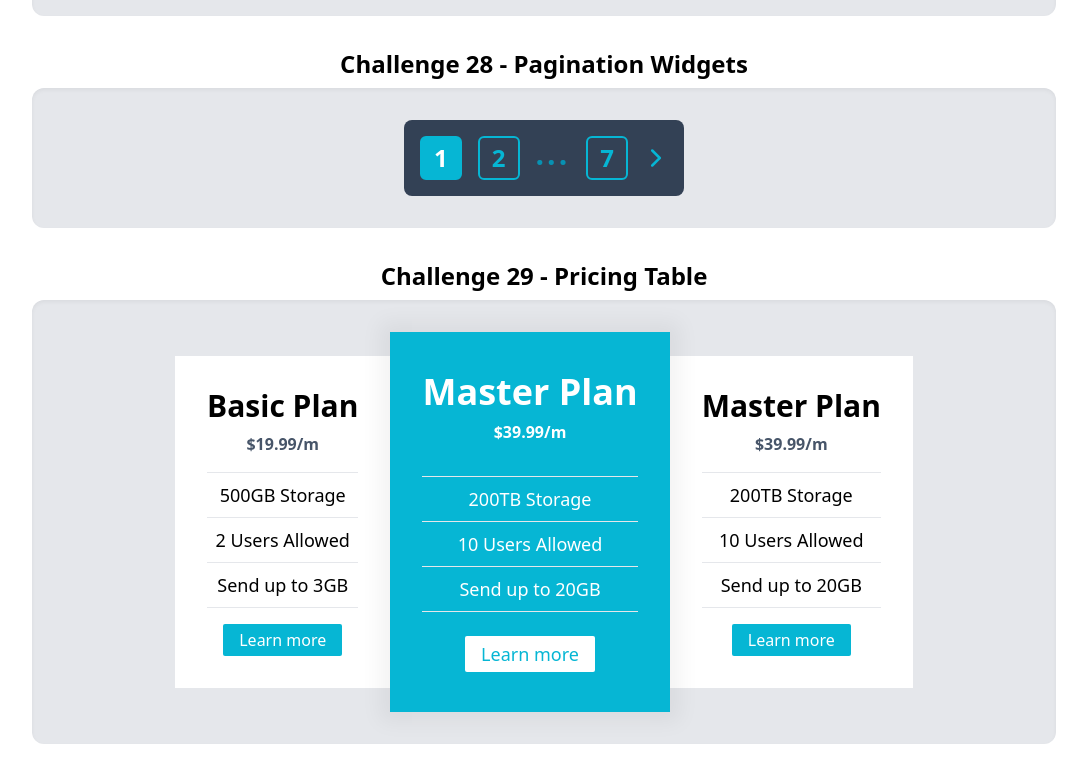
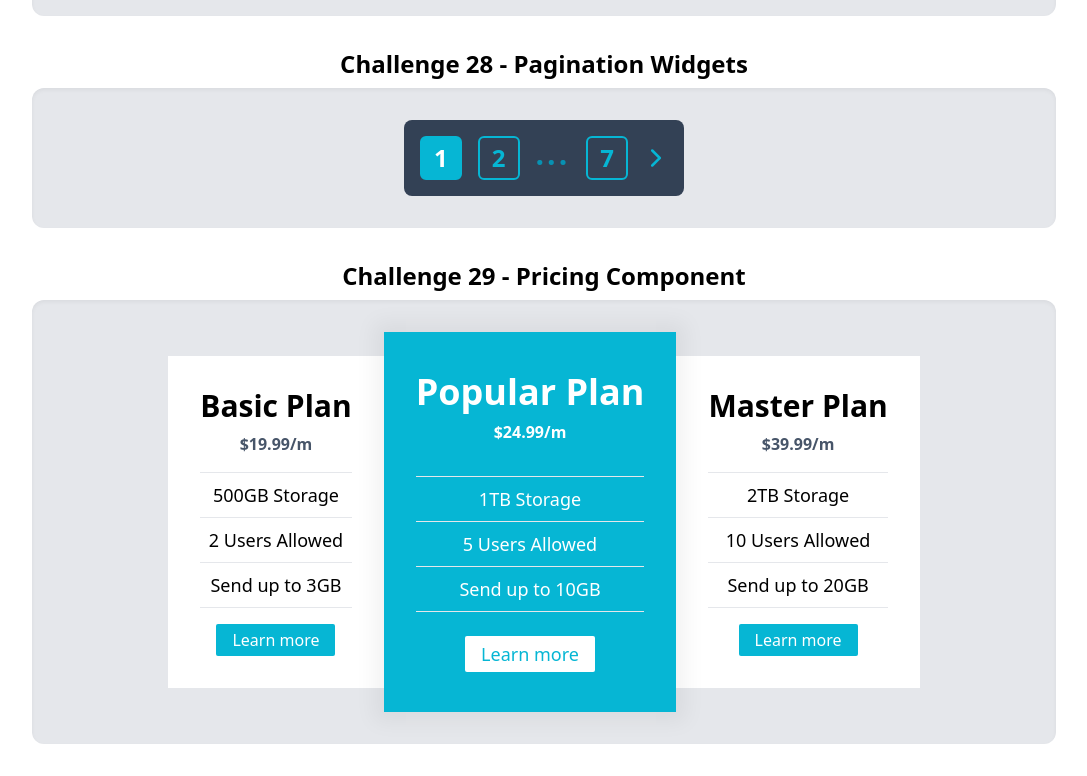
Before and after one commit to K4UNG/tailwind-challenge, a website: page 07 - 30 Days Of Tailwind/src/index.html in a window 1280 px wide. Shown: the part 8730-9506 px from the top of the page, without its empty margins (96-1183 px from the left). Drawn offline with Linux system fonts and the light colour scheme; files whose address does not match are found by name.

Commit message:
pricing component typo fix

```diff
--- a/07 - 30 Days Of Tailwind/src/index.html
+++ b/07 - 30 Days Of Tailwind/src/index.html
@@ -843,7 +843,7 @@
       </div>
 
       <!-- CHALLENGE 29 -->
-      <h2 class="heading">Challenge 29 - Pricing Table</h2>
+      <h2 class="heading">Challenge 29 - Pricing Component</h2>
       <div class="wrapper">
         <div class="sm:flex md:items-center justify-center">
           <div class="bg-white p-8">
@@ -865,14 +865,14 @@
           <div
             class="bg-cyan-500 p-8 z-10 text-white sm:py-10 sm:shadow-[0_0_20px_10px_rgba(0,0,0,.05)]"
           >
-            <h3 class="text-3xl font-bold sm:text-4xl">Master Plan</h3>
-            <h4 class="font-semibold mt-2 mb-4 sm:mb-8">$39.99/m</h4>
+            <h3 class="text-3xl font-bold sm:text-4xl">Popular Plan</h3>
+            <h4 class="font-semibold mt-2 mb-4 sm:mb-8">$24.99/m</h4>
             <ul
               class="[&_li]:py-2 [&_li]:border-t [&_li]:border-inherit text-lg"
             >
-              <li>200TB Storage</li>
-              <li>10 Users Allowed</li>
-              <li class="border-b">Send up to 20GB</li>
+              <li>1TB Storage</li>
+              <li>5 Users Allowed</li>
+              <li class="border-b">Send up to 10GB</li>
             </ul>
             <button
               class="bg-white text-cyan-500 mt-6 py-1 px-4 rounded-sm hover:bg-gray-100 sm:text-lg"
@@ -886,7 +886,7 @@
             <ul
               class="[&_li]:py-2 [&_li]:border-t [&_li]:border-inherit text-lg"
             >
-              <li>200TB Storage</li>
+              <li>2TB Storage</li>
               <li>10 Users Allowed</li>
               <li class="border-b">Send up to 20GB</li>
             </ul>
```
